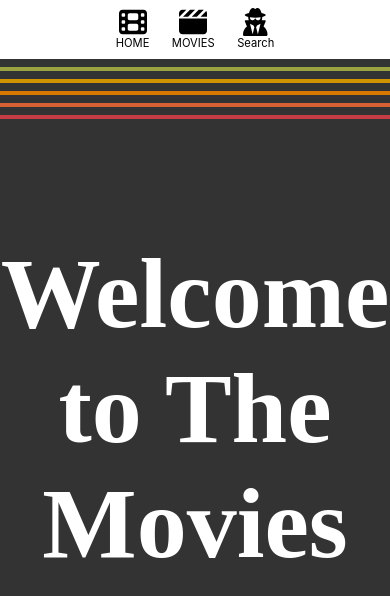
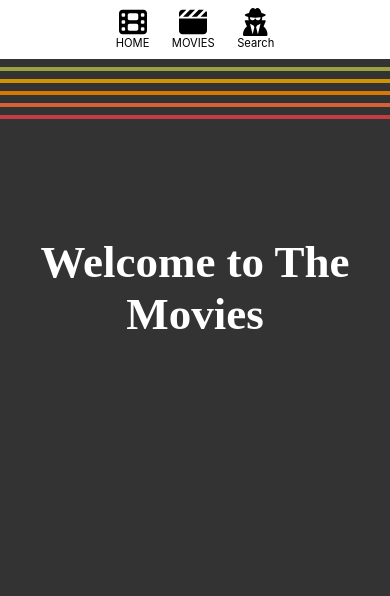
Before and after one commit to VandelayUtd/film-fax, a React (Create React App) app in the folder frontend/: page / in a window 390 px wide. Shown: the top 596 px of the page. Built offline with nearby package versions, Linux system fonts and the light colour scheme; no server answers; a web font is replaced by a local one.

Commit message:
made welcome screen mobile friendly

```diff
--- a/frontend/src/routes/home/home.styles.js
+++ b/frontend/src/routes/home/home.styles.js
@@ -8,4 +8,7 @@ export const Title = styled.h1`
     font-family: 'Tiro Devanagari Marathi', serif;
     color: white;
     font-size: 100px;
+    @media screen and (max-width: 800px) {
+        font-size: 45px;
+    }
 `
```
